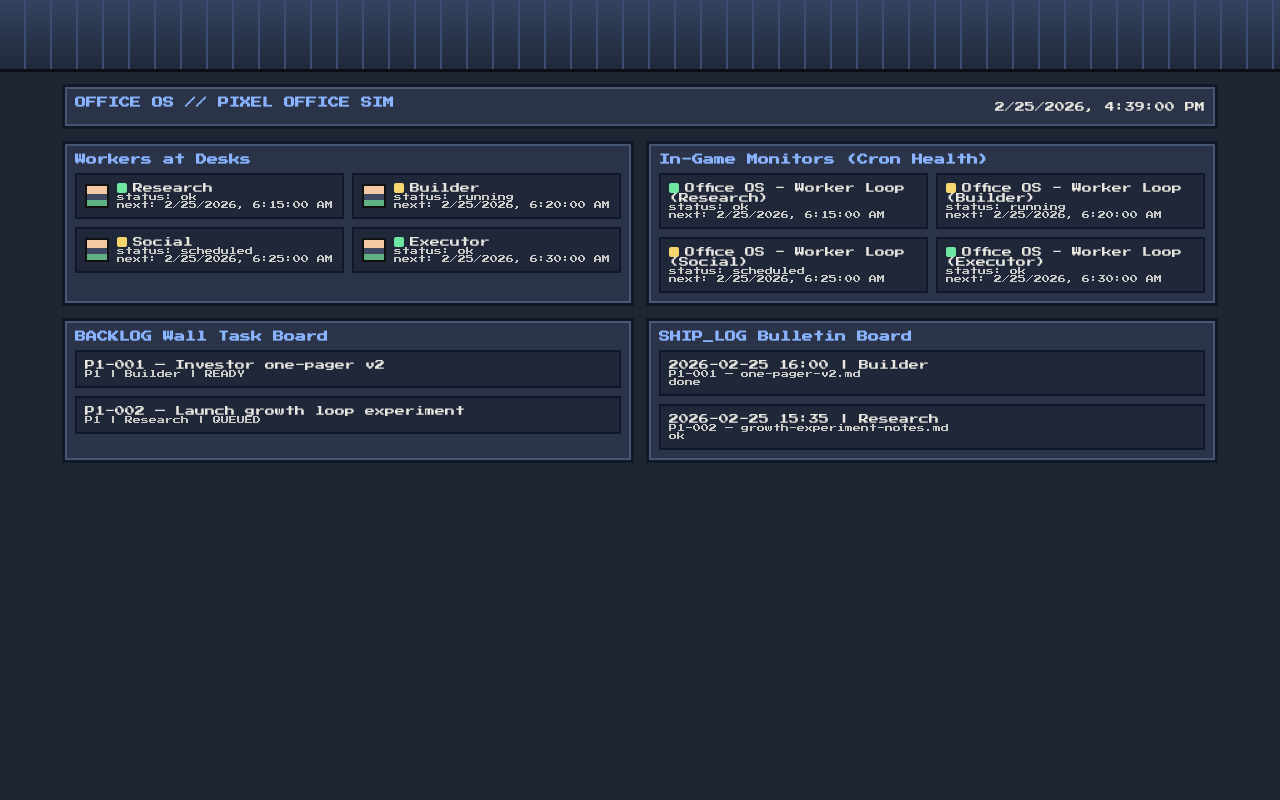
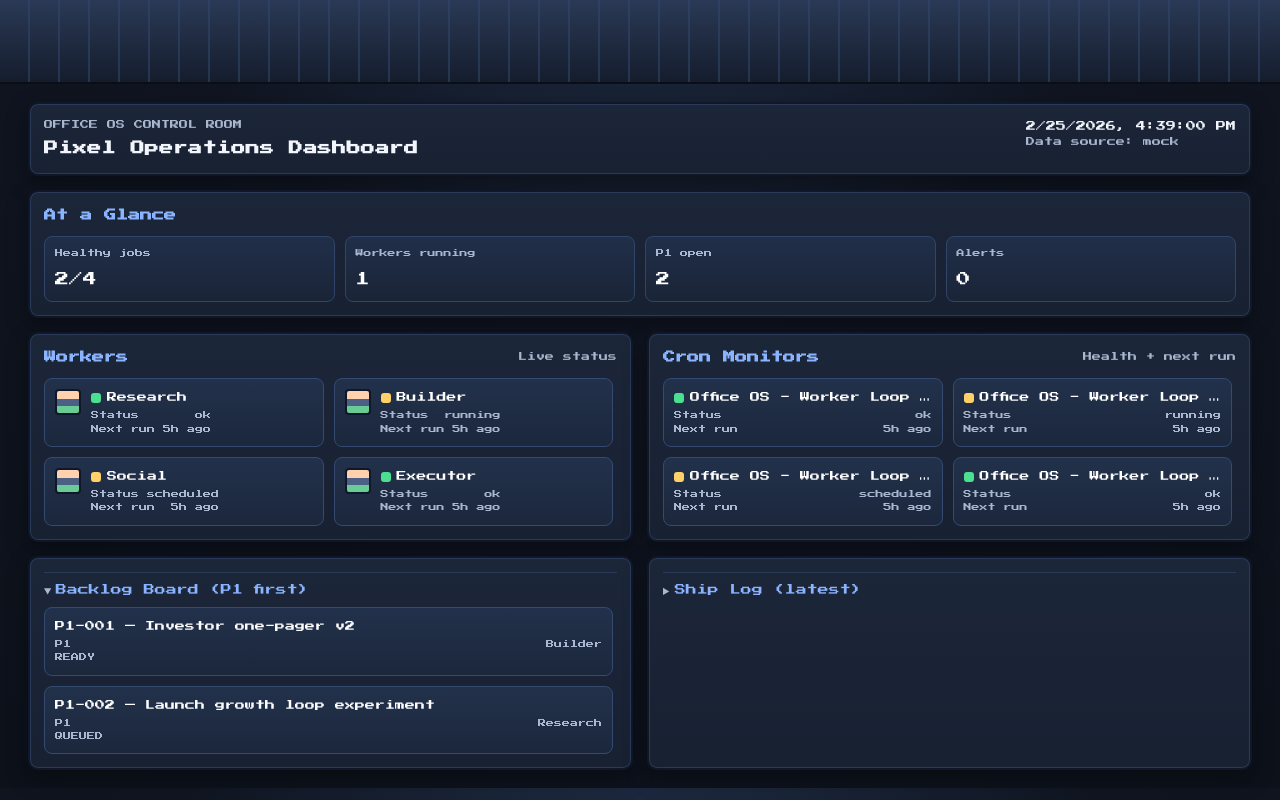
Before and after one commit to genevaprojects/office-os-pixel-ui, a website: page public/index.html in a window 1280 px wide. Drawn offline with Linux system fonts and the light colour scheme.

Commit message:
feat(ui): readability-first posh dashboard upgrade with summary cards and progressive disclosure

```diff
--- a/public/app.js
+++ b/public/app.js
@@ -1,54 +1,134 @@
 function color(status){
-  const s=String(status||'').toLowerCase();
-  if(s==='ok'||s==='done') return 'green';
-  if(s==='scheduled'||s==='running'||s==='in_progress') return 'yellow';
+  const s = String(status || '').toLowerCase();
+  if (s === 'ok' || s === 'done') return 'green';
+  if (s === 'scheduled' || s === 'running' || s === 'in_progress' || s === 'queued' || s === 'ready') return 'yellow';
   return 'red';
 }
-function fmt(ms){return ms?new Date(ms).toLocaleString():'n/a'}
+
+function relTime(ms){
+  if(!ms) return 'n/a';
+  const diff = ms - Date.now();
+  const abs = Math.abs(diff);
+  const min = Math.round(abs / 60000);
+  if (min < 1) return 'now';
+  if (min < 60) return diff >= 0 ? `in ${min}m` : `${min}m ago`;
+  const hr = Math.round(min / 60);
+  return diff >= 0 ? `in ${hr}h` : `${hr}h ago`;
+}
+
+function esc(v){
+  return String(v ?? '').replace(/[&<>"]/g, c => ({'&':'&amp;','<':'&lt;','>':'&gt;','"':'&quot;'}[c]));
+}
+
+function renderSummary(d){
+  const workers = d.workers || [];
+  const monitors = d.monitors || [];
+  const backlog = d.backlog || [];
+  const healthyJobs = monitors.filter(m => ['ok','done'].includes(String(m.status || '').toLowerCase())).length;
+  const runningWorkers = workers.filter(w => String(w.status || '').toLowerCase() === 'running').length;
+  const p1Open = backlog.filter(t => String(t.priority || '').toUpperCase() === 'P1').length;
+
+  const el = document.getElementById('summary');
+  el.innerHTML = [
+    ['Healthy jobs', `${healthyJobs}/${monitors.length || 0}`],
+    ['Workers running', `${runningWorkers}`],
+    ['P1 open', `${p1Open}`],
+    ['Alerts', `${d.alertCount ?? 0}`]
+  ].map(([title, value]) => `
+    <div class="summary-card">
+      <div class="summary-title">${title}</div>
+      <div class="summary-value">${value}</div>
+    </div>
+  `).join('');
+}
 
 function renderWorkers(items){
-  const el=document.getElementById('workers');
-  el.innerHTML=items.map(w=>`<div class="card worker"><div class="sprite"></div><div><div><span class="light ${color(w.status)}"></span>${w.name}</div><div class="small">status: ${w.status}</div><div class="small">next: ${fmt(w.nextRunAtMs)}</div></div></div>`).join('');
+  const el = document.getElementById('workers');
+  el.innerHTML = items.map(w => `
+    <article class="card worker">
+      <div class="sprite"></div>
+      <div class="content">
+        <div class="title"><span class="light ${color(w.status)}"></span>${esc(w.name)}</div>
+        <div class="meta row"><span>Status</span><span>${esc(w.status || 'unknown')}</span></div>
+        <div class="meta row"><span>Next run</span><span>${relTime(w.nextRunAtMs)}</span></div>
+      </div>
+    </article>
+  `).join('');
 }
+
 function renderMonitors(items){
-  const el=document.getElementById('monitors');
-  el.innerHTML=items.map(m=>`<div class="card"><div><span class="light ${color(m.status)}"></span>${m.name}</div><div class="small">status: ${m.status}</div><div class="small">next: ${fmt(m.nextRunAtMs)}</div></div>`).join('');
+  const el = document.getElementById('monitors');
+  el.innerHTML = items.map(m => `
+    <article class="card">
+      <div class="title"><span class="light ${color(m.status)}"></span>${esc(m.name)}</div>
+      <div class="meta row"><span>Status</span><span>${esc(m.status || 'unknown')}</span></div>
+      <div class="meta row"><span>Next run</span><span>${relTime(m.nextRunAtMs)}</span></div>
+    </article>
+  `).join('');
 }
+
 function renderBacklog(items){
-  const el=document.getElementById('backlog');
-  el.innerHTML=items.map(t=>`<div class="card"><div>${t.id} — ${t.title}</div><div class="small">${t.priority} | ${t.owner} | ${t.status}</div></div>`).join('');
+  const sorted = [...items].sort((a, b) => {
+    const pa = String(a.priority || '').toUpperCase();
+    const pb = String(b.priority || '').toUpperCase();
+    if (pa === pb) return 0;
+    if (pa === 'P1') return -1;
+    if (pb === 'P1') return 1;
+    return pa.localeCompare(pb);
+  });
+
+  const el = document.getElementById('backlog');
+  el.innerHTML = sorted.map(t => `
+    <article class="card">
+      <div class="title">${esc(t.id)} — ${esc(t.title)}</div>
+      <div class="meta row"><span>${esc(t.priority || '-')}</span><span>${esc(t.owner || '-')}</span></div>
+      <div class="meta">${esc(t.status || '-')}</div>
+    </article>
+  `).join('');
 }
+
 function renderShip(items){
-  const el=document.getElementById('ship');
-  el.innerHTML=items.map(s=>`<div class="card"><div>${s.time} | ${s.owner}</div><div class="small">${s.taskId} — ${s.artifact}</div><div class="small">${s.status}</div></div>`).join('');
+  const el = document.getElementById('ship');
+  el.innerHTML = items.map(s => `
+    <article class="card">
+      <div class="title">${esc(s.taskId || '-')} — ${esc(s.artifact || '-')}</div>
+      <div class="meta row"><span>${esc(s.owner || '-')}</span><span>${esc(s.status || '-')}</span></div>
+      <div class="meta">${esc(s.time || '-')}</div>
+    </article>
+  `).join('');
 }
 
 function resolveApiUrl(){
   const q = new URLSearchParams(window.location.search);
   const fromQuery = q.get('api');
-  if(fromQuery) return fromQuery;
+  if(fromQuery) return { url: fromQuery, mode: 'query' };
 
   const fromStorage = window.localStorage.getItem('OFFICE_OS_API_URL');
-  if(fromStorage) return fromStorage;
+  if(fromStorage) return { url: fromStorage, mode: 'localStorage' };
 
-  if(window.OFFICE_OS_API_URL) return window.OFFICE_OS_API_URL;
+  if(window.OFFICE_OS_API_URL) return { url: window.OFFICE_OS_API_URL, mode: 'config' };
 
-  return './mock/state.json';
+  return { url: './mock/state.json', mode: 'mock' };
 }
 
 async function fetchState(){
-  const apiUrl = resolveApiUrl();
-  const res = await fetch(apiUrl, { cache: 'no-store' });
+  const src = resolveApiUrl();
+  const res = await fetch(src.url, { cache: 'no-store' });
   if(!res.ok) throw new Error(`Fetch failed: ${res.status}`);
-  return res.json();
+  const data = await res.json();
+  data.__sourceMode = src.mode;
+  return data;
 }
 
 function renderAll(d){
   document.getElementById('now').textContent = new Date(d.now || Date.now()).toLocaleString();
-  renderWorkers(d.workers||[]);
-  renderMonitors(d.monitors||[]);
-  renderBacklog(d.backlog||[]);
-  renderShip(d.ship||[]);
+  document.getElementById('api-mode').textContent = `Data source: ${d.__sourceMode || 'unknown'}`;
+
+  renderSummary(d);
+  renderWorkers(d.workers || []);
+  renderMonitors(d.monitors || []);
+  renderBacklog(d.backlog || []);
+  renderShip((d.ship || []).slice(0, 20));
 }
 
 async function tick(){
@@ -59,7 +139,8 @@ async function tick(){
     console.error(err);
     renderAll({
       now: new Date().toISOString(),
-      workers: [], monitors: [], backlog: [], ship: []
+      workers: [], monitors: [], backlog: [], ship: [],
+      alertCount: 0, __sourceMode: 'error'
     });
   }
 }
--- a/public/index.html
+++ b/public/index.html
@@ -8,32 +8,55 @@
 </head>
 <body>
   <div class="skyline"></div>
+
   <main class="office">
     <header class="panel top">
-      <h1>OFFICE OS // PIXEL OFFICE SIM</h1>
-      <div id="now">--</div>
+      <div>
+        <p class="kicker">OFFICE OS CONTROL ROOM</p>
+        <h1>Pixel Operations Dashboard</h1>
+      </div>
+      <div class="right-meta">
+        <div id="now" class="timestamp">--</div>
+        <div id="api-mode" class="small muted">Data source: --</div>
+      </div>
     </header>
 
+    <section class="panel summary-panel">
+      <h2>At a Glance</h2>
+      <div id="summary" class="summary-grid"></div>
+    </section>
+
     <section class="panel">
-      <h2>Workers at Desks</h2>
+      <div class="section-head">
+        <h2>Workers</h2>
+        <span class="small muted">Live status</span>
+      </div>
       <div id="workers" class="workers"></div>
     </section>
 
     <section class="panel">
-      <h2>In-Game Monitors (Cron Health)</h2>
+      <div class="section-head">
+        <h2>Cron Monitors</h2>
+        <span class="small muted">Health + next run</span>
+      </div>
       <div id="monitors" class="monitors"></div>
     </section>
 
     <section class="panel">
-      <h2>BACKLOG Wall Task Board</h2>
-      <div id="backlog" class="board"></div>
+      <details open>
+        <summary>Backlog Board (P1 first)</summary>
+        <div id="backlog" class="board"></div>
+      </details>
     </section>
 
     <section class="panel">
-      <h2>SHIP_LOG Bulletin Board</h2>
-      <div id="ship" class="board"></div>
+      <details>
+        <summary>Ship Log (latest)</summary>
+        <div id="ship" class="board"></div>
+      </details>
     </section>
   </main>
+
   <script src="config.js"></script>
   <script src="app.js"></script>
 </body>
--- a/public/styles.css
+++ b/public/styles.css
@@ -1,19 +1,128 @@
 @import url('https://fonts.googleapis.com/css2?family=Press+Start+2P&display=swap');
-:root{--bg:#1e2533;--panel:#2a3347;--ink:#e7e6df;--g:#6ee7a2;--y:#f5d76e;--r:#f87171}
+
+:root{
+  --bg:#101521;
+  --bg2:#151d2d;
+  --panel:#1c2639;
+  --panel-hi:#22314b;
+  --ink:#f2f5fb;
+  --muted:#aab7d0;
+  --accent:#8ab4ff;
+  --g:#4be08f;
+  --y:#ffd166;
+  --r:#ff6b6b;
+  --line:#2a3a58;
+}
+
 *{box-sizing:border-box}
-body{margin:0;background:var(--bg);color:var(--ink);font-family:'Press Start 2P',monospace;font-size:10px}
-.skyline{height:72px;border-bottom:3px solid #0b0e14;background:linear-gradient(#33425f,#20293b);position:relative;overflow:hidden}
-.skyline:before{content:"";position:absolute;inset:0;background:repeating-linear-gradient(to right,transparent 0 24px,#3a4c71 24px 26px)}
-.office{max-width:1180px;margin:0 auto;padding:12px;display:grid;grid-template-columns:1fr 1fr;gap:12px}
-.panel{background:var(--panel);border:3px solid #111827;padding:10px;box-shadow:inset 0 0 0 2px #475675}
-.top{grid-column:1/-1;display:flex;justify-content:space-between;align-items:center}
-h1,h2{margin:0 0 8px;color:#8ab4ff;font-size:11px}
-.workers,.monitors,.board{display:grid;gap:8px;max-height:300px;overflow:auto}
+body{
+  margin:0;
+  background:radial-gradient(circle at 50% -20%, #22314b 0%, var(--bg) 42%, #0c111a 100%);
+  color:var(--ink);
+  font-family:'Press Start 2P',monospace;
+  font-size:11px;
+  line-height:1.65;
+}
+
+.skyline{
+  height:84px;
+  border-bottom:2px solid #0a0f17;
+  background:linear-gradient(#2a3956,#151d2d);
+  position:relative;
+  overflow:hidden;
+}
+.skyline:before{
+  content:"";
+  position:absolute;
+  inset:0;
+  background:repeating-linear-gradient(to right,transparent 0 28px,#32476b 28px 30px);
+  opacity:.55;
+}
+
+.office{
+  max-width:1260px;
+  margin:0 auto;
+  padding:18px;
+  display:grid;
+  grid-template-columns:1fr 1fr;
+  gap:14px;
+}
+
+.panel{
+  background:linear-gradient(180deg,var(--panel) 0%, #172132 100%);
+  border:2px solid #0f1728;
+  box-shadow:inset 0 0 0 1px var(--line), 0 8px 22px rgba(0,0,0,.35);
+  border-radius:10px;
+  padding:14px;
+}
+
+.top{
+  grid-column:1/-1;
+  display:flex;
+  justify-content:space-between;
+  align-items:flex-start;
+  gap:10px;
+}
+
+h1{margin:4px 0 0;font-size:14px;letter-spacing:.4px}
+h2{margin:0;font-size:12px;color:var(--accent)}
+.kicker{margin:0;color:var(--muted);font-size:9px}
+.timestamp{font-size:10px;text-align:right}
+.small{font-size:9px}
+.muted{color:var(--muted)}
+
+.summary-panel{grid-column:1/-1}
+.summary-grid{
+  margin-top:10px;
+  display:grid;
+  grid-template-columns:repeat(4,minmax(0,1fr));
+  gap:10px;
+}
+.summary-card{
+  background:linear-gradient(180deg,#202f49,#1a2437);
+  border:1px solid #31456a;
+  border-radius:8px;
+  padding:10px;
+}
+.summary-title{color:var(--muted);font-size:8px;margin-bottom:8px}
+.summary-value{font-size:14px;color:#fff}
+
+.section-head{display:flex;align-items:center;justify-content:space-between;margin-bottom:10px}
+.workers,.monitors,.board{display:grid;gap:10px;max-height:360px;overflow:auto;padding-right:4px}
 .workers,.monitors{grid-template-columns:repeat(2,minmax(0,1fr))}
-.card{background:#1f2738;border:2px solid #0f172a;padding:8px}
-.worker{display:flex;gap:8px;align-items:center}
-.sprite{width:24px;height:24px;border:2px solid #111;background:linear-gradient(#f2c9a2 0 8px,#3d4865 8px 14px,#5fb183 14px 24px)}
-.light{display:inline-block;width:10px;height:10px;border-radius:2px;margin-right:6px}
-.green{background:var(--g)}.yellow{background:var(--y)}.red{background:var(--r)}
-.small{font-size:8px;opacity:.85}
-@media(max-width:900px){.office{grid-template-columns:1fr}}
+
+.card{
+  background:linear-gradient(180deg,var(--panel-hi) 0%, #1b273c 100%);
+  border:1px solid #344a70;
+  border-radius:8px;
+  padding:10px;
+}
+
+.worker{display:flex;gap:10px;align-items:flex-start}
+.sprite{
+  width:26px;height:26px;flex:0 0 auto;
+  border:2px solid #0f1728;border-radius:4px;
+  background:linear-gradient(#ffd1ae 0 8px,#4c5f85 8px 15px,#69cb96 15px 26px);
+}
+
+.light{display:inline-block;width:10px;height:10px;border-radius:3px;margin-right:6px;vertical-align:middle}
+.green{background:var(--g)}
+.yellow{background:var(--y)}
+.red{background:var(--r)}
+
+.row{display:flex;justify-content:space-between;gap:8px}
+.title{font-size:10px;color:#fff;margin-bottom:4px;white-space:nowrap;overflow:hidden;text-overflow:ellipsis}
+.meta{font-size:8px;color:var(--muted)}
+
+details{border-top:1px solid var(--line);padding-top:8px}
+summary{cursor:pointer;color:var(--accent);margin-bottom:8px}
+summary::marker{color:var(--muted)}
+
+@media(max-width:1040px){
+  .office{grid-template-columns:1fr}
+  .summary-grid{grid-template-columns:repeat(2,minmax(0,1fr))}
+}
+@media(max-width:700px){
+  .workers,.monitors{grid-template-columns:1fr}
+  .summary-grid{grid-template-columns:1fr}
+}
```
